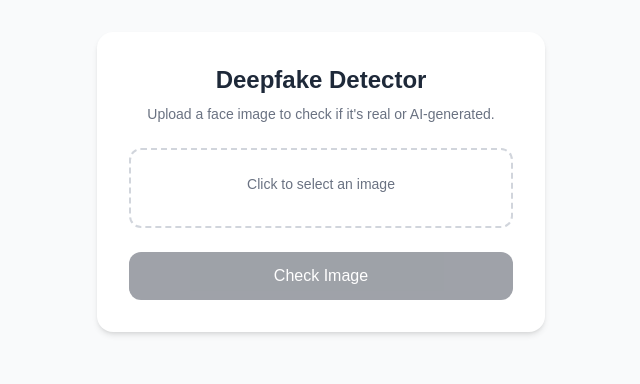
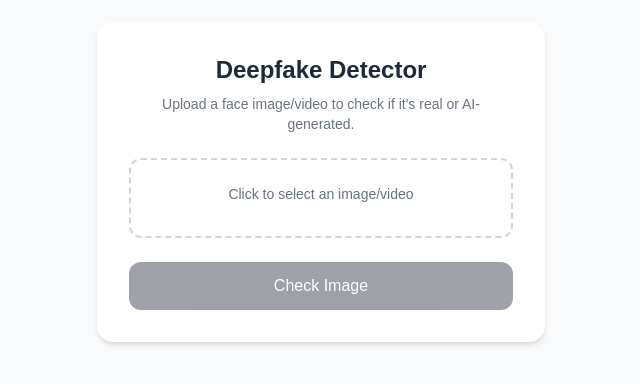
Before and after one commit to ali-faraz-py/deepfake-detector, a Next.js app in the folder frontend/: page / in a window 1280 px wide. Shown: the part 218-602 px from the top of the page, without its empty margins (319-959 px from the left). Built offline with nearby package versions, Linux system fonts and the light colour scheme.

Commit message:
feat: update upload prompt to support face images and videos

```diff
--- a/frontend/src/app/page.js
+++ b/frontend/src/app/page.js
@@ -56,12 +56,12 @@ export default function Home() {
           Deepfake Detector
         </h1>
         <p className="text-sm text-center text-gray-500 mb-6">
-          Upload a face image to check if it's real or AI-generated.
+          Upload a face image/video to check if it's real or AI-generated.
         </p>
 
         <label className="flex flex-col items-center justify-center border-2 border-dashed border-gray-300 rounded-xl p-6 cursor-pointer hover:border-gray-400 transition">
           <span className="text-sm text-gray-500 mb-2">
-            {file ? file.name : "Click to select an image"}
+            {file ? file.name : "Click to select an image/video"}
           </span>
           <input
             type="file"
```
